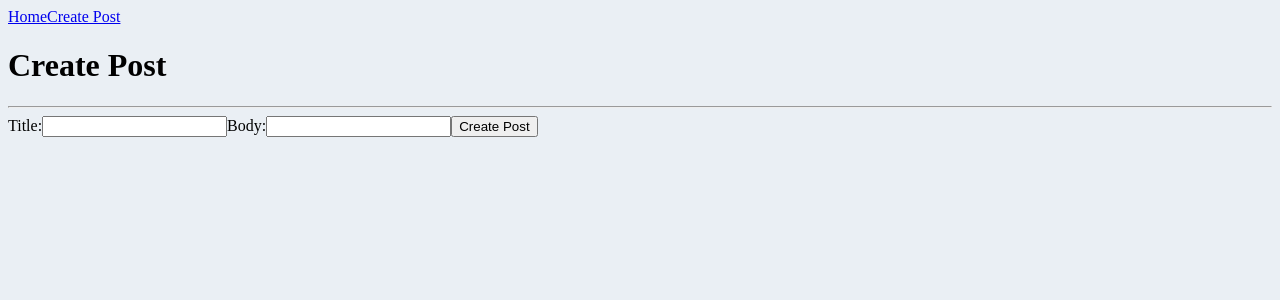
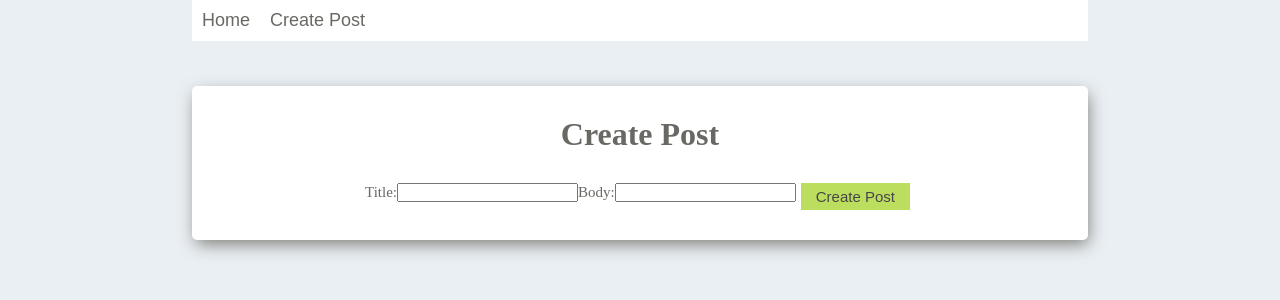
Before and after one commit to WondrousSquirrel/develops-today, a React app: page /create in a window 1280 px wide. Shown: the top 300 px of the page. Built offline with nearby package versions, Linux system fonts and the light colour scheme.

Commit message:
simple style

```diff
--- a/src/Component/App.jsx
+++ b/src/Component/App.jsx
@@ -4,9 +4,9 @@ import Navbar from "./Navbar";
 
 const App = () => {
   return (
-    <>
+    <div className="wrapper">
       <Navbar />
-    </>
+    </div>
   );
 };
 
--- a/src/Component/Navbar.jsx
+++ b/src/Component/Navbar.jsx
@@ -8,8 +8,10 @@ import Post from "../Containers/Post";
 const Navbar = () => {
   return (
     <>
-      <Link to="/">Home</Link>
-      <Link to="create">Create Post</Link>
+      <div className="navbar">
+        <Link to="/">Home</Link>
+        <Link to="create">Create Post</Link>
+      </div>
       <Route exact path="/" component={PostList} />
       <Route path="/create" component={CreatePost} />
       <Route path="/detail/:id" component={Post} />
--- a/src/Containers/CreatePost.jsx
+++ b/src/Containers/CreatePost.jsx
@@ -16,7 +16,8 @@ const CreatePost = props => {
     }));
   };
 
-  const handleClick = () => {
+  const handleClick = e => {
+    e.preventDefault();
     const post = {
       id: uid(),
       title: state.title,
@@ -27,9 +28,10 @@ const CreatePost = props => {
   };
 
   return (
-    <>
+    <div className="create-post">
       <h1>Create Post</h1>
-      <hr />
+
+      <form onSubmit={handleClick}>
         <label>
           Title:
           <input type="text" name="title" onChange={e => handleChange(e)} />
@@ -38,8 +40,11 @@ const CreatePost = props => {
           Body:
           <input type="text" name="body" onChange={e => handleChange(e)} />
         </label>
-      <button onClick={handleClick}>Create Post</button>
-    </>
+        <div className="add-btn">
+          <button type="submit">Create Post</button>
+        </div>
+      </form>
+    </div>
   );
 };
 
--- a/src/Containers/Post.jsx
+++ b/src/Containers/Post.jsx
@@ -24,16 +24,18 @@ const Post = props => {
   };
 
   return (
-    <>
+    <div className="post">
       <h2>{props.post.title}</h2>
-      <p>{props.post.body}</p>
+      <div className="body">
+        <p>{props.post.body}</p>
+      </div>
       <hr />
       {props.post.comments.map(comment => {
         return <p key={comment.id}>{comment.body}</p>;
       })}
       <input onChange={e => setComment(e.target.value)} />
       <button onClick={createComment}>Add comment</button>
-    </>
+    </div>
   );
 };
 
--- a/src/Containers/PostList.jsx
+++ b/src/Containers/PostList.jsx
@@ -17,16 +17,21 @@ const PostList = props => {
 
   return (
     <>
-      <h1>Post List</h1>
       {props.posts.map(post => {
         return (
-          <div key={post.id}>
+          <div className="post" key={post.id}>
+            <div>
               <h2>{post.title}</h2>
+              <div className="body">
                 <p>{post.body}</p>
+              </div>
+              <div className="footer">
                 <button>
                   <Link to={`/detail/${post.id}`}>Detail</Link>
                 </button>
                 <button onClick={() => handleDelete(post.id)}>Delete</button>
+              </div>
+            </div>
           </div>
         );
       })}
@@ -40,7 +45,8 @@ const mapStateToProps = state => ({
 
 PostList.propTypes = {
   posts: PropTypes.array,
-  getAllPost: PropTypes.func
+  getAllPost: PropTypes.func,
+  deletePost: PropTypes.func
 };
 
 export default connect(
--- a/src/style.scss
+++ b/src/style.scss
@@ -1,5 +1,116 @@
 $anti-flash-white: #eaeff4;
+$granite-gray: #686963;
+$outer-space: #474647;
+$june-bud: #bcde5f;
+
+@import url("https://fonts.googleapis.com/css?family=Roboto");
+
+* {
+  padding: 0;
+  margin: 0;
+  box-sizing: border-box;
+}
 
 body {
   background: $anti-flash-white;
+  text-rendering: optimizeLegibility;
+  -webkit-font-smoothing: antialiased;
+  -moz-osx-font-smoothing: grayscale;
 }
+
+.wrapper {
+  margin: auto;
+  width: 70%;
+
+  form {
+    flex-wrap: wrap;
+    justify-content: center;
+    display: flex;
+  }
+}
+
+.navbar {
+  font-size: 18px;
+  background: white;
+  padding: 10px 0 10px 0;
+  font-family: "Montserrat", sans-serif;
+  letter-spacing: 0.5;
+
+  a {
+    text-decoration: none;
+    padding: 10px;
+    color: $granite-gray;
+  }
+}
+
+.create-post {
+  h1 {
+    text-align: center;
+    padding: 30px 0 30px 0;
+  }
+
+  width: 100%;
+  margin: 5% 0 0 0;
+  padding: 0 0 30px 0;
+  color: $granite-gray;
+  background: white;
+  border-radius: 5px;
+  -webkit-box-shadow: 2px 6px 17px -2px #7b7c75;
+  -moz-box-shadow: 2px 6px 17px -2px #7b7c75;
+  box-shadow: 2px 6px 17px -2px #7b7c75;
+
+  label {
+    font-size: 15px;
+  }
+}
+
+.post {
+  width: 100%;
+  margin: 5% 0 5% 0;
+  color: $granite-gray;
+  background: white;
+  border-radius: 5px;
+  -webkit-box-shadow: 2px 6px 17px -2px #7b7c75;
+  -moz-box-shadow: 2px 6px 17px -2px #7b7c75;
+  box-shadow: 2px 6px 17px -2px #7b7c75;
+
+  h2 {
+    text-align: center;
+    padding: 30px 0 30px 0;
+  }
+
+  .body {
+    width: 90%;
+    margin: auto;
+    color: $outer-space;
+    font-size: 17px;
+    font-weight: 530;
+    font-family: "Roboto", sans-serif;
+  }
+
+  .footer {
+    display: flex;
+    justify-content: center;
+    width: 100%;
+    padding: 30px 0 30px 0;
+  }
+}
+
+button {
+  padding: 5px 15px 5px 15px;
+  font-size: 15px;
+  margin: 0 5px 0 5px;
+  color: $outer-space;
+  background: $june-bud;
+  border: none;
+  a {
+    color: $outer-space;
+    text-decoration: none;
+  }
+}
+
+button:hover {
+  color: $granite-gray;
+  background: white;
+  border: 1px solid $june-bud;
+}
```
Lines whose indentation alone changed are shown as unchanged.
